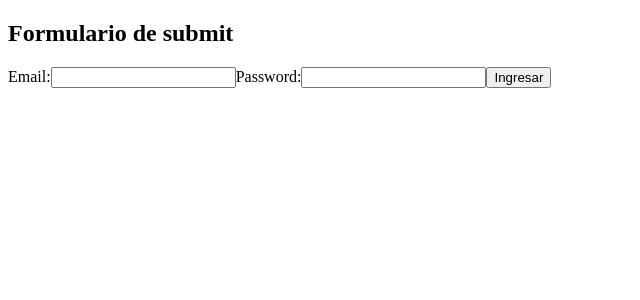
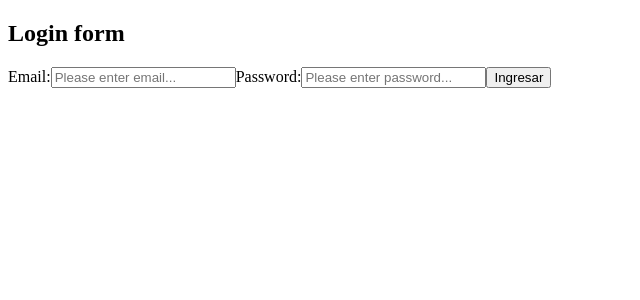
Before and after one commit to Moonriz-ar/movie-webapp, a React (Create React App) app: page / in a window 1280 px wide. Shown: the top 300 px of the page, without its empty margins (0-640 px from the left). Built offline with nearby package versions, Linux system fonts and the light colour scheme.

Commit message:
Login component - added tests for form input

```diff
--- a/package.json
+++ b/package.json
@@ -36,6 +36,7 @@
   },
   "devDependencies": {
     "@testing-library/jest-dom": "^5.16.4",
-    "@testing-library/react": "^13.0.1"
+    "@testing-library/react": "^13.0.1",
+    "@testing-library/user-event": "^14.1.0"
   }
 }
--- a/src/componentes/Login.js
+++ b/src/componentes/Login.js
@@ -76,16 +76,26 @@ function Login() {
 
   return (
     <>
-      <h2>Formulario de submit</h2>
+      <h2>Login form</h2>
       <form onSubmit={submitHandler}>
         <label htmlFor="email">
           <span>Email:</span>
-          <input type="email" name="email" id="email" />
+          <input
+            type="email"
+            name="email"
+            id="email"
+            placeholder="Please enter email..."
+          />
         </label>
 
         <label htmlFor="password">
           <span>Password:</span>
-          <input type="password" name="password" id="password" />
+          <input
+            type="password"
+            name="password"
+            id="password"
+            placeholder="Please enter password..."
+          />
         </label>
 
         <button type="submit">Ingresar</button>
```
Also changed, not shown: 2 other files (tests, documents, lock files or other folders).
